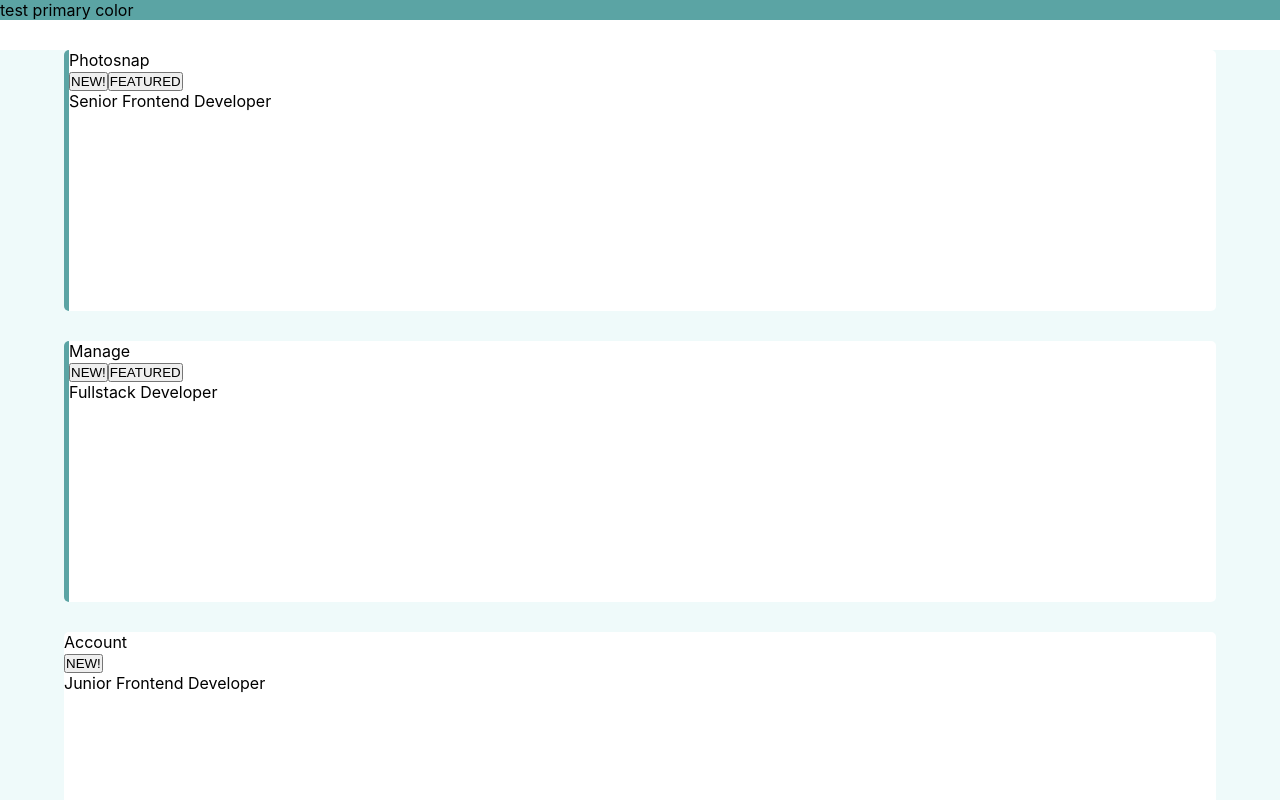
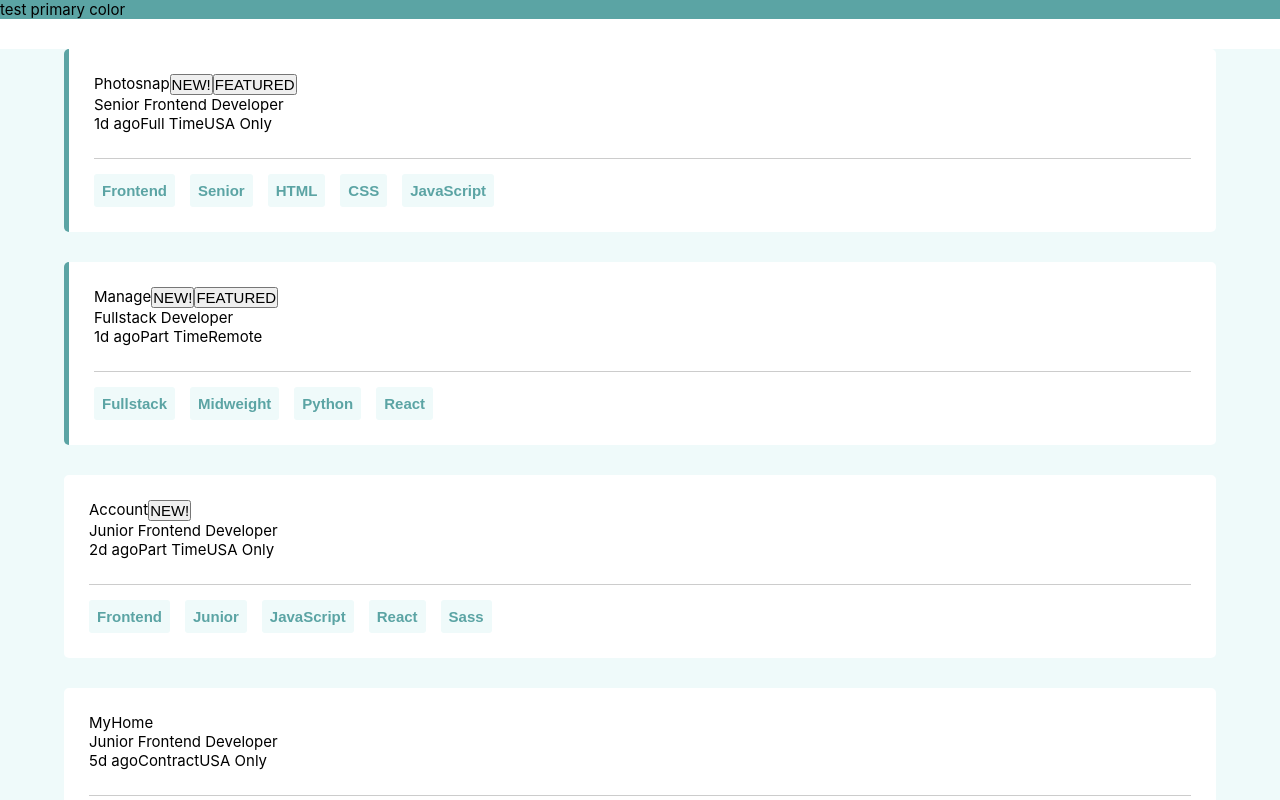
Before and after one commit to cch5ng/job_listing_fe_mentor, a React (Create React App) app: page / in a window 1280 px wide. Shown: the top 800 px of the page. Built offline with nearby package versions, Linux system fonts and the light colour scheme.

Commit message:
layout and card styling; mostly for keyword section

```diff
--- a/src/App.scss
+++ b/src/App.scss
@@ -10,6 +10,7 @@ $darker-grey-cyan: hsl(180, 14%, 20%);
   margin: 0;
   padding: 0;
   box-sizing: border-box;
+  font-size: 15px;
 }
 
 header {
@@ -20,17 +21,52 @@ main {
   background-color: $secondary-color;
 }
 
+/* globals */
+.row {
+  display: flex;
+  flex-flow: row wrap;
+  justify-content: flex-start;
+}
+
+
 /* card */
 .card-container {
   min-height: 170px;
   width: 90%;
   margin: 30px auto;
+  padding: 25px;
   background-color: #fff;
   border-radius: 5px;
 }
 
 .card-featured {
   border-left: 5px solid $primary-color;
+}
+
+/* card-header */
+.card-header-container {
+  border-bottom: 1px solid #ccc;
+  padding-bottom: 25px;
+}
+
+/* buttons */
+.button-new {
+
+}
+
+.button-featured {
+
+}
+
+.button-keyword {
+  color: $primary-color;
+  font-weight: 700;
+  background-color: $secondary-color;
+  margin: 15px 15px 0 0;
+  margin-right: 15px;
+  padding: 8px;
+  border-radius: 3px;
+  border: none;
 }
 
 footer {
--- a/src/components/Button.js
+++ b/src/components/Button.js
@@ -0,0 +1,14 @@
+import React from 'react';
+import '../App.scss';
+
+function Button(props) {
+  const {label, type} = props;
+  let classStr = `button-${type}`;
+  return (
+    <button className={classStr}>
+      {label}
+    </button>
+  );
+}
+
+export default Button;
--- a/src/components/CardHeader.js
+++ b/src/components/CardHeader.js
@@ -5,7 +5,8 @@ function CardHeader(props) {
   const {company, logo, isNew, featured, position, postedAt, contract,
     location} = props
   return (
-    <div className="card-header">
+    <div className="card-header-container">
+      <div className="row">
         <div>{company}</div>
         {isNew === true && (
           <button>NEW!</button>
@@ -13,8 +14,13 @@ function CardHeader(props) {
         {featured === true && (
           <button>FEATURED</button>
         )}
-
+      </div>
       <div>{position}</div>
+      <div className="row">
+          <div>{postedAt}</div>
+          <div>{contract}</div>
+          <div>{location}</div>
+      </div>
 
       <div></div>
     </div>
--- a/src/components/KeywordSection.js
+++ b/src/components/KeywordSection.js
@@ -1,9 +1,19 @@
 import React from 'react';
 import '../App.scss';
+import Button from './Button';
 
 function KeywordSection(props) {
+  const {role, languages, tools, level} = props;
   return (
-    <div className="card-container">
+    <div className="keyword-section-container row">
+      <Button label={role} type="keyword" />
+      <Button label={level} type="keyword" />
+      {languages.map(language => (
+        <Button label={language} type="keyword" />
+      ))}
+      {tools.map(tool => (
+        <Button label={tool} type="keyword" />
+      ))}
     </div>
   );
 }
```
Lines whose indentation alone changed are shown as unchanged.
